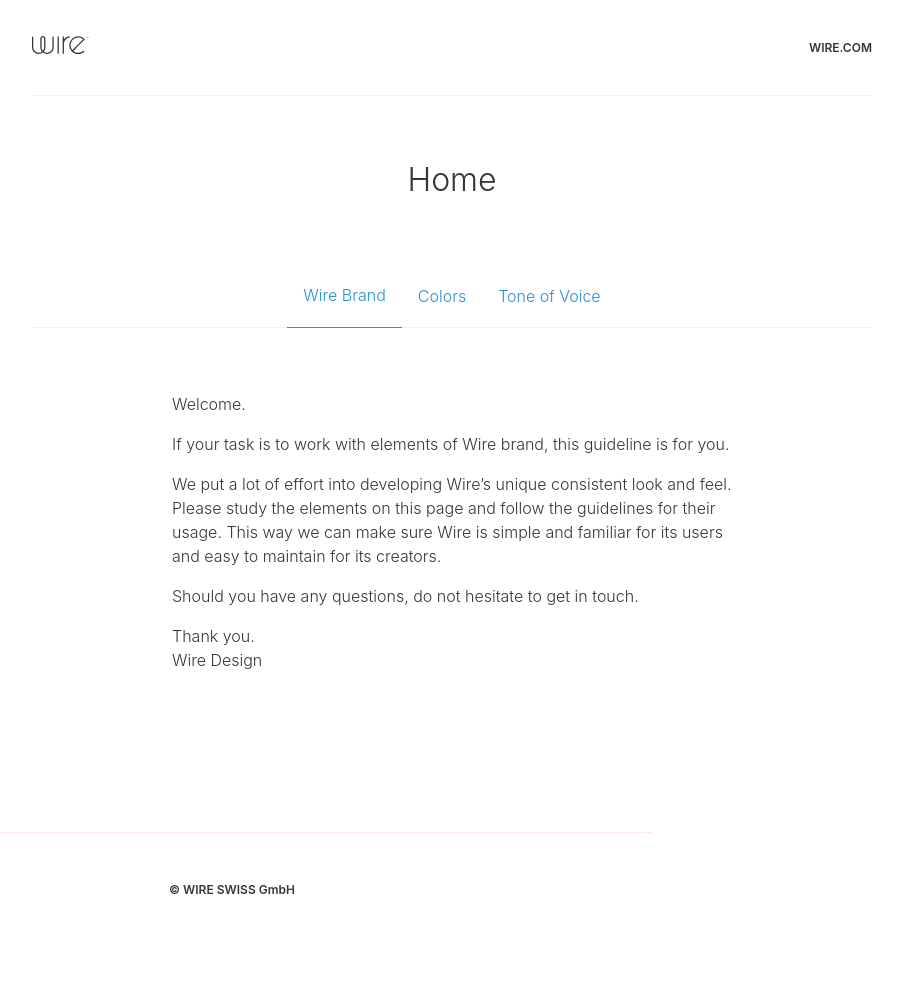
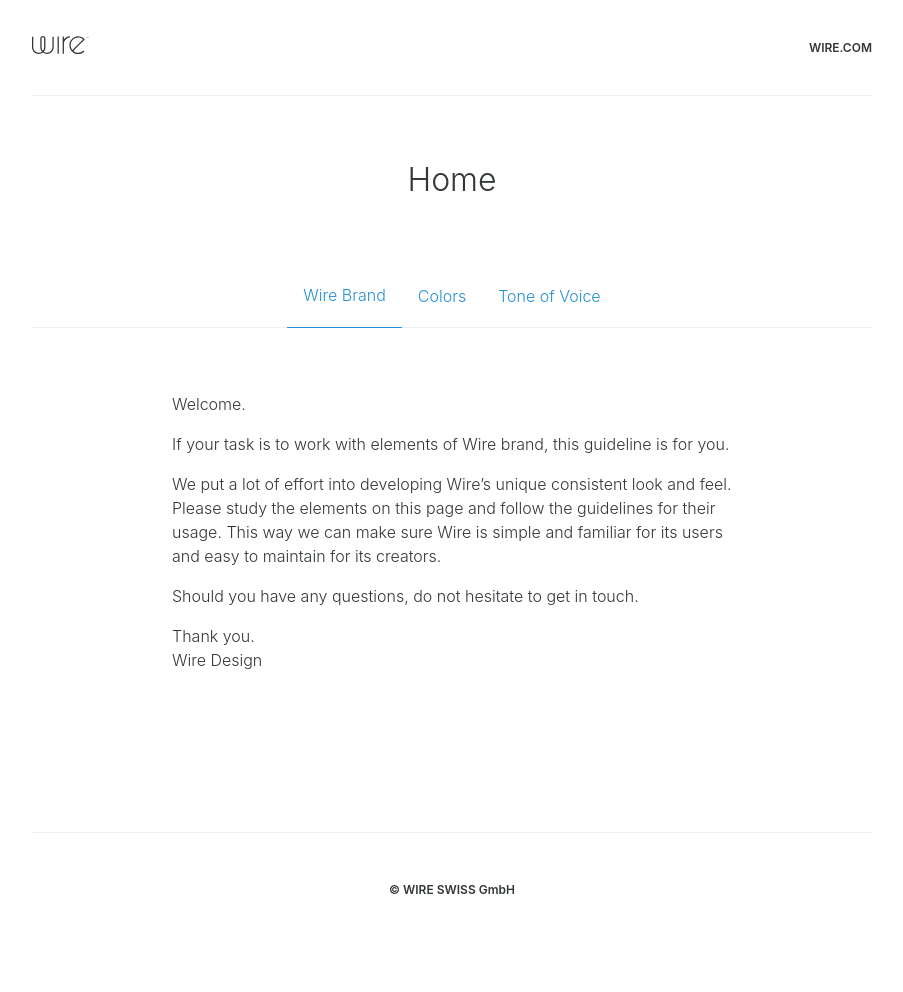
Before and after one commit to wireapp/brand, a Jekyll site: the page built from index.md, in a window 1280 px wide. Shown: the whole page, without its empty margins (188-1091 px from the left). Built offline with Jekyll 4.4.1, drawn with Linux system fonts in a browser that asks for light colours.

Commit message:
Squash bugs

```diff
--- a/_sass/_layout.scss
+++ b/_sass/_layout.scss
@@ -52,7 +52,7 @@
   padding-top: 48px;
   text-align: center;
   border-top: 1px solid $graphite-light80;
-  margin-top: 160px;
+  margin: 160px auto 0;
   font-size: 12px;
   font-weight: 600;
 }
--- a/_sass/_variables.scss
+++ b/_sass/_variables.scss
@@ -9,7 +9,7 @@
 $yellow:						#febf02;
 $red:								#fb0807;
 $orange:						#ff8900;
-$graphite:					#fe5ebd;
+$pink:							#fe5ebd;
 $purple:						#9c00fe;
 
 
```
